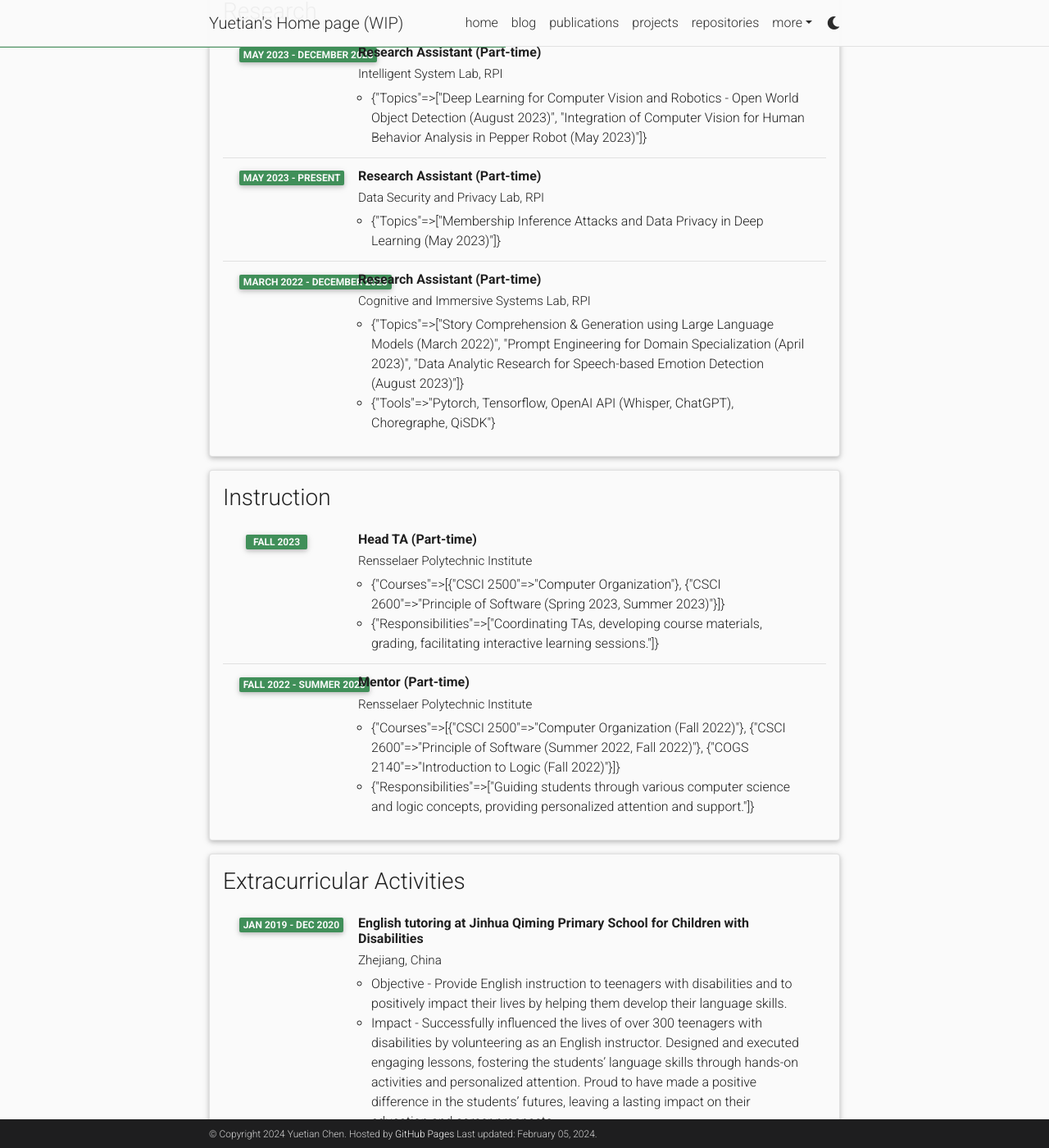
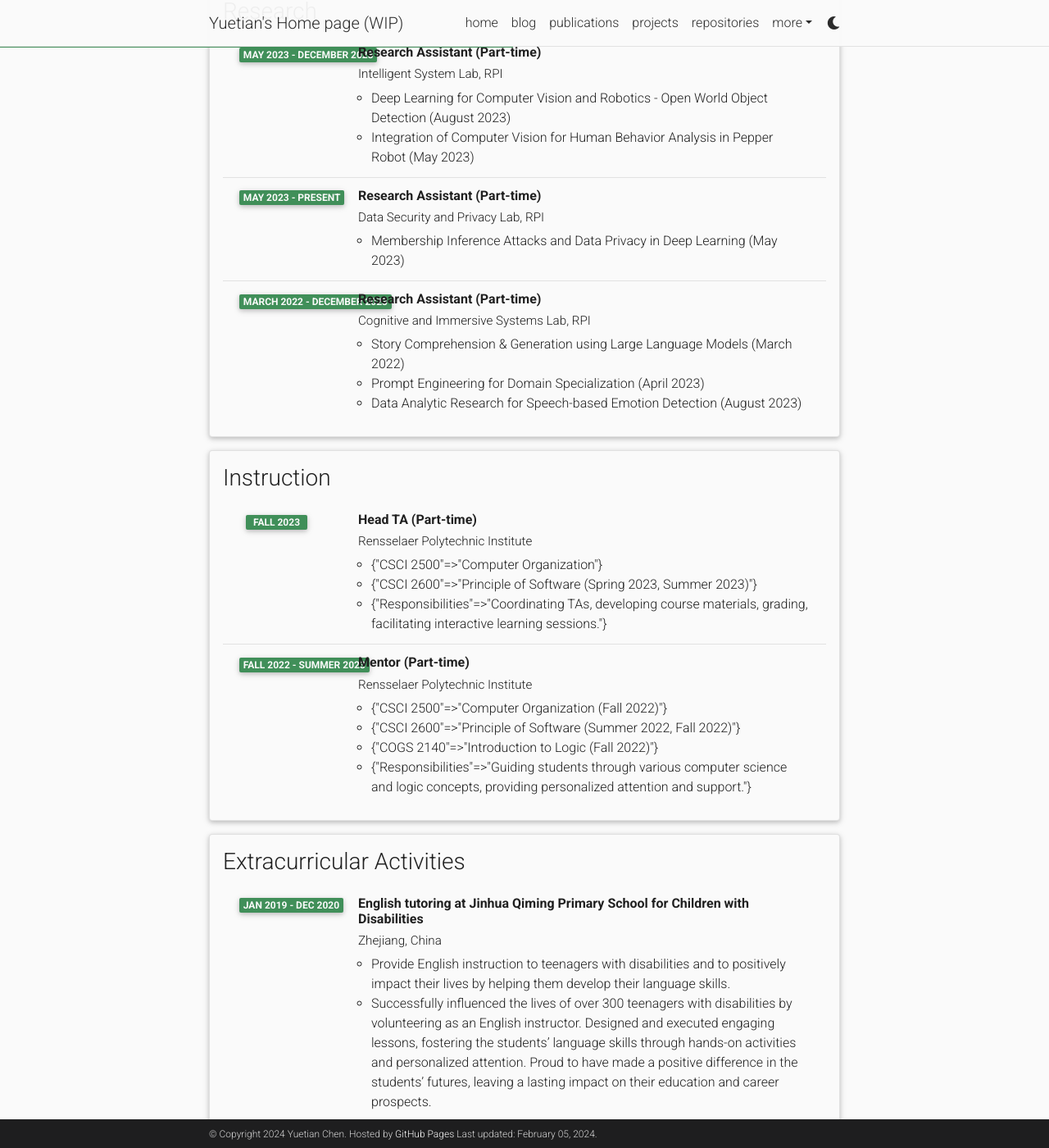
Before and after one commit to Stry233/stry233.github.io, a Jekyll site: the page built from _pages/cv.md, in a window 1280 px wide and 1400 px high, scrolled down 826 px. Shown: the whole window at 82% size. Built offline with Jekyll 4.4.1, drawn with Linux system fonts in a browser that asks for light colours; comment, search, counter and statistics services are not loaded; a style sheet for code colours, icons or effects is not loaded; some of the changed text lies outside the part shown.

Commit message:
Update cv.yml

```diff
--- a/_data/cv.yml
+++ b/_data/cv.yml
@@ -33,24 +33,20 @@
       institution: Intelligent System Lab, RPI
       year: May 2023 - December 2023
       description:
-        - Topics:
-            - Deep Learning for Computer Vision and Robotics - Open World Object Detection (August 2023)
-            - Integration of Computer Vision for Human Behavior Analysis in Pepper Robot (May 2023)
+        - Deep Learning for Computer Vision and Robotics - Open World Object Detection (August 2023)
+        - Integration of Computer Vision for Human Behavior Analysis in Pepper Robot (May 2023)
     - title: Research Assistant (Part-time)
       institution: Data Security and Privacy Lab, RPI
       year: May 2023 - Present
       description:
-        - Topics:
-            - Membership Inference Attacks and Data Privacy in Deep Learning (May 2023)
+        - Membership Inference Attacks and Data Privacy in Deep Learning (May 2023)
     - title: Research Assistant (Part-time)
       institution: Cognitive and Immersive Systems Lab, RPI
       year: March 2022 - December 2023
       description:
-        - Topics:
-            - Story Comprehension & Generation using Large Language Models (March 2022)
-            - Prompt Engineering for Domain Specialization (April 2023)
-            - Data Analytic Research for Speech-based Emotion Detection (August 2023)
-        - Tools: Pytorch, Tensorflow, OpenAI API (Whisper, ChatGPT), Choregraphe, QiSDK
+        - Story Comprehension & Generation using Large Language Models (March 2022)
+        - Prompt Engineering for Domain Specialization (April 2023)
+        - Data Analytic Research for Speech-based Emotion Detection (August 2023)
 
 - title: Instruction
   type: time_table
@@ -59,21 +55,17 @@
       institution: Rensselaer Polytechnic Institute
       year: Fall 2023
       description:
-        - Courses:
-            - CSCI 2500: Computer Organization
-            - CSCI 2600: Principle of Software (Spring 2023, Summer 2023)
-        - Responsibilities:
-            - Coordinating TAs, developing course materials, grading, facilitating interactive learning sessions.
+        - CSCI 2500: Computer Organization
+        - CSCI 2600: Principle of Software (Spring 2023, Summer 2023)
+        - Responsibilities: Coordinating TAs, developing course materials, grading, facilitating interactive learning sessions.
     - title: Mentor (Part-time)
       institution: Rensselaer Polytechnic Institute
       year: Fall 2022 - Summer 2023
       description:
-        - Courses:
-            - CSCI 2500: Computer Organization (Fall 2022)
-            - CSCI 2600: Principle of Software (Summer 2022, Fall 2022)
-            - COGS 2140: Introduction to Logic (Fall 2022)
-        - Responsibilities:
-            - Guiding students through various computer science and logic concepts, providing personalized attention and support.
+        - CSCI 2500: Computer Organization (Fall 2022)
+        - CSCI 2600: Principle of Software (Summer 2022, Fall 2022)
+        - COGS 2140: Introduction to Logic (Fall 2022)
+        - Responsibilities: Guiding students through various computer science and logic concepts, providing personalized attention and support.
 - title: Extracurricular Activities
   type: time_table
   contents:
@@ -81,20 +73,20 @@
       institution: Zhejiang, China
       year: Jan 2019 - Dec 2020
       description:
-        - Objective - Provide English instruction to teenagers with disabilities and to positively impact their lives by helping them develop their language skills.
-        - Impact - Successfully influenced the lives of over 300 teenagers with disabilities by volunteering as an English instructor. Designed and executed engaging lessons, fostering the students’ language skills through hands-on activities and personalized attention. Proud to have made a positive difference in the students’ futures, leaving a lasting impact on their education and career prospects.
+        - Provide English instruction to teenagers with disabilities and to positively impact their lives by helping them develop their language skills.
+        - Successfully influenced the lives of over 300 teenagers with disabilities by volunteering as an English instructor. Designed and executed engaging lessons, fostering the students’ language skills through hands-on activities and personalized attention. Proud to have made a positive difference in the students’ futures, leaving a lasting impact on their education and career prospects.
     - title: Video producing, Stream channel maintenance
       institution: Remote Video editor/Bilibili.com (Part-time)
       year: Oct. 2018 - Present
       description:
         - Video channel - realJohnson - Introduced the basics of computer science (e.g. object-oriented programming) to the general public in the context of classical operating systems in the early years. Utilize Adobe After Effects and Cinema 4D to achieve an effective audio-visual experience.
         - Video channel - KaleidoscopeSub - Localized translation channel for videos related to technology news. Proficiency in the pipeline of subtitle group operations from translation and editing to rendering and publishing.
-        - Impact - The channels have received over 350,000 views and influenced many younger generations interested in the field of computer science.
+        - The channels have received over 350,000 views and influenced many younger generations interested in the field of computer science.
 
 - title: Honors and Awards
   type: time_table
   contents:
-    - year: Fall 2020, Spring 2021, Spring 2022
+    - year: Fall 2020, Spring 2021, Spring 2022, Fall 2022
       items:
         - Rensselaer Polytechnic Institute Dean’s Honor List
     - year: Spring 2022
```
